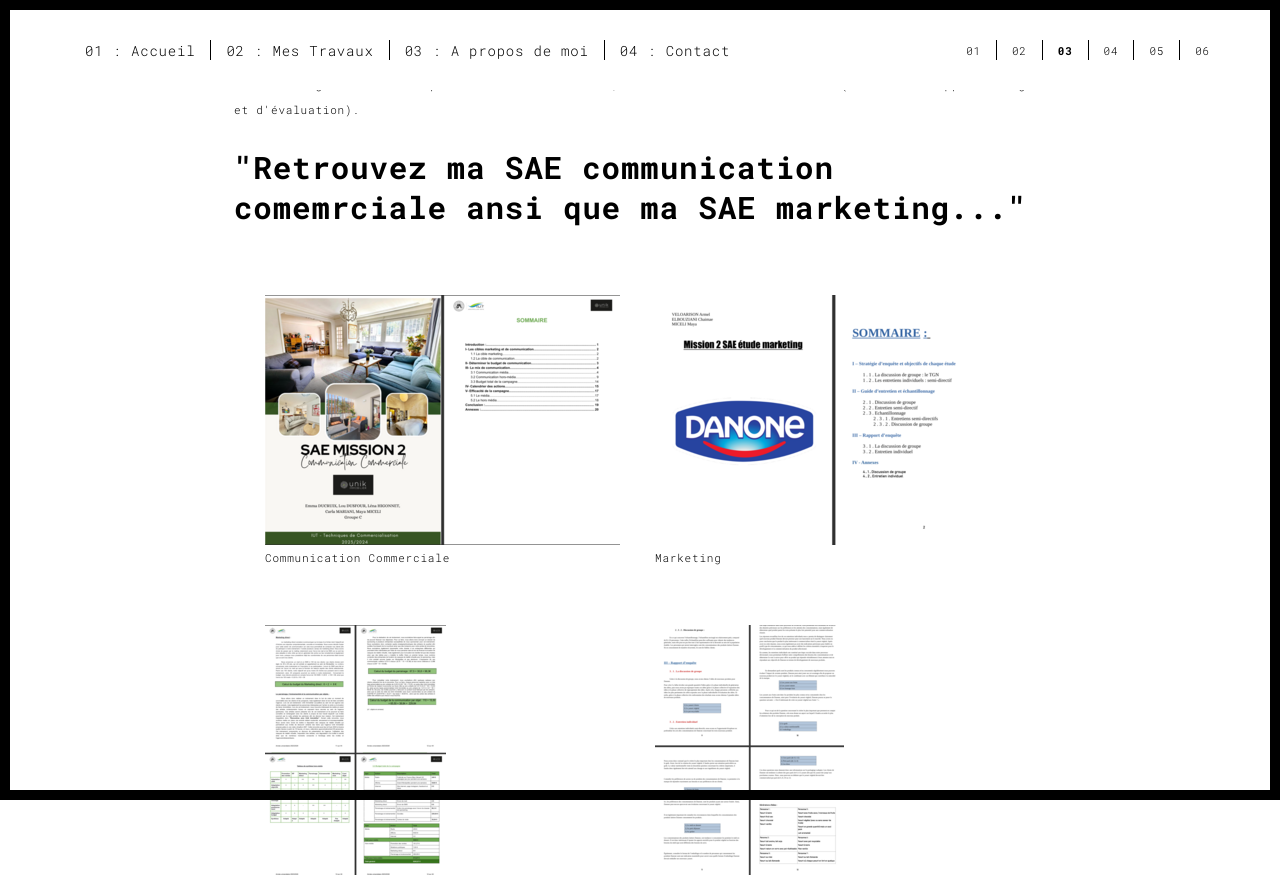
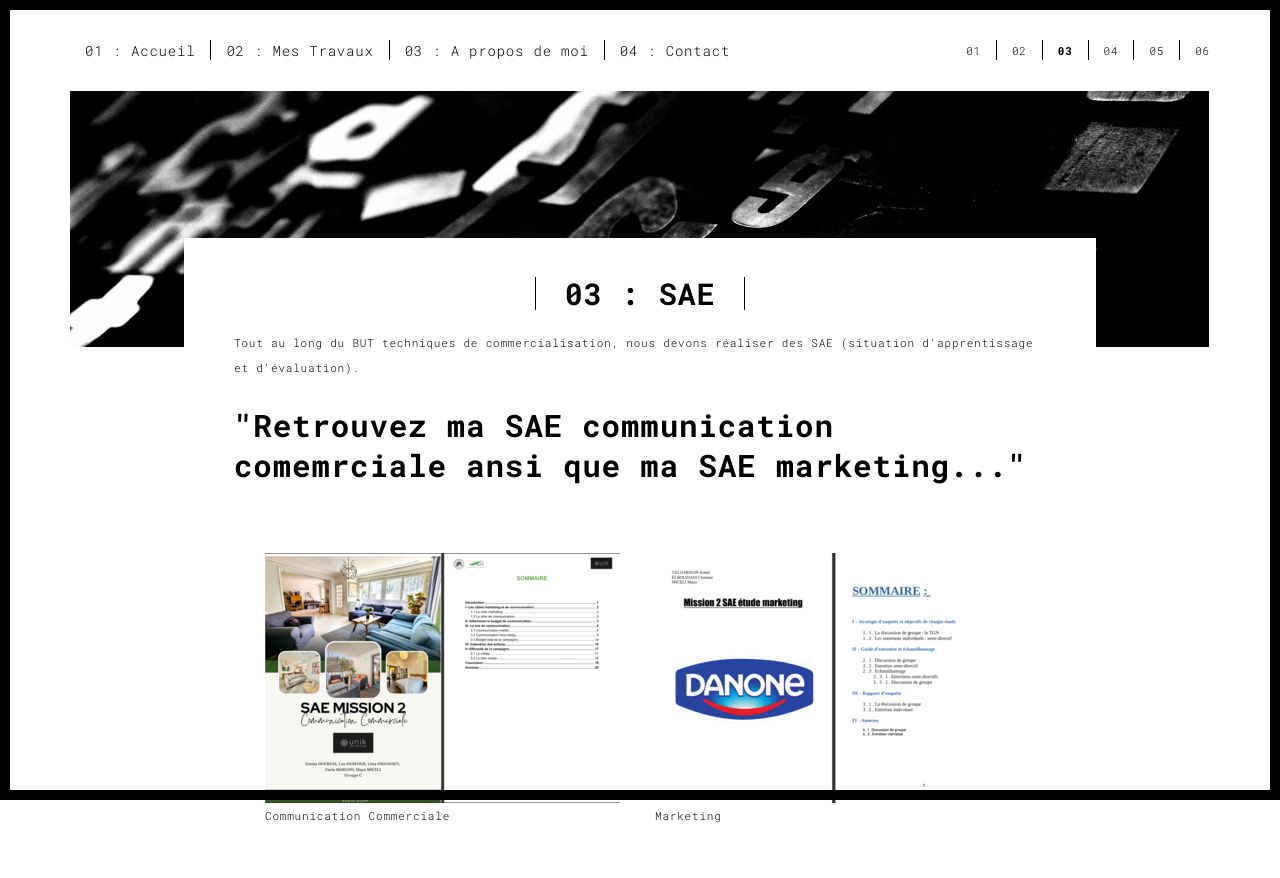
Before and after one commit to mayamiceli/mayamiceli.github.io, a plain HTML site: page worktrois.html in a window 1280 px wide. Shown: the top 878 px of the page. Drawn offline with Linux system fonts and the light colour scheme.

Commit message:
worktrois.html

```diff
--- a/worktrois.html
+++ b/worktrois.html
@@ -62,7 +62,7 @@
   <div class="container">
     <div class="row">
       <div class="col-xs-12">
-        <img src="./assets/images/work001-01.jpg" class="img-responsive" alt="">
+        <img src="./images/work001-01.jpg" class="img-responsive" alt="">
         <div class="card-container">
           <div class="text-center">
             <h1 class="h2">03 : SAE</h1>
```
